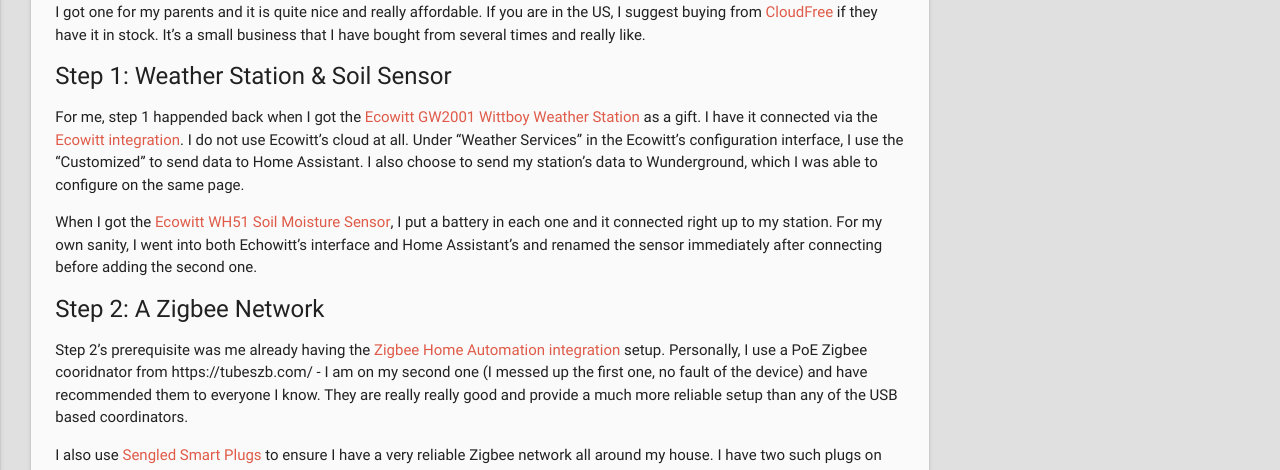
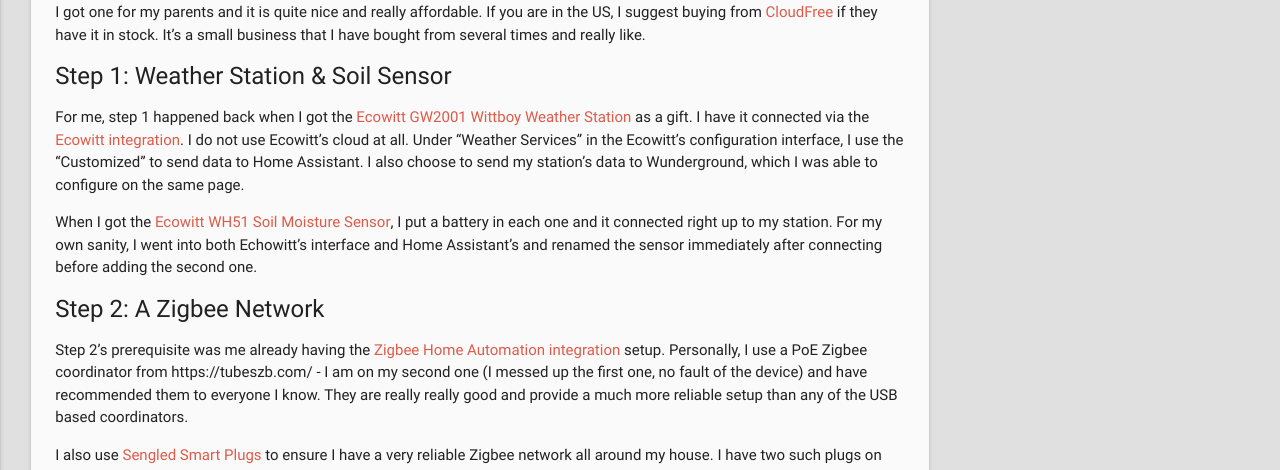
Before and after one commit to genebean/jekyll-beanbag, a Jekyll site: the page built from _posts/2024-05-01-automated-plant-watering.md, in a window 1280 px wide and 900 px high, scrolled down 4313 px. Shown: the part 152-622 px from the top of the window. Built offline with Jekyll 4.4.1, drawn with Linux system fonts in a browser that asks for light colours; nearby versions of some CDN libraries; comment, search, counter and statistics services are not loaded; some of the changed text lies outside the part shown.

Commit message:
Fix spelling

```diff
--- a/_posts/2024-05-01-automated-plant-watering.md
+++ b/_posts/2024-05-01-automated-plant-watering.md
@@ -73,13 +73,13 @@
 
 ### Step 1: Weather Station & Soil Sensor
 
-For me, step 1 happended back when I got the [Ecowitt GW2001 Wittboy Weather Station](https://amzn.to/49ZbHhA) as a gift. I have it connected via the [Ecowitt integration](https://www.home-assistant.io/integrations/ecowitt/). I do not use Ecowitt's cloud at all. Under "Weather Services" in the Ecowitt's configuration interface, I use the "Customized" to send data to Home Assistant. I also choose to send my station's data to Wunderground, which I was able to configure on the same page.
+For me, step 1 happened back when I got the [Ecowitt GW2001 Wittboy Weather Station](https://amzn.to/49ZbHhA) as a gift. I have it connected via the [Ecowitt integration](https://www.home-assistant.io/integrations/ecowitt/). I do not use Ecowitt's cloud at all. Under "Weather Services" in the Ecowitt's configuration interface, I use the "Customized" to send data to Home Assistant. I also choose to send my station's data to Wunderground, which I was able to configure on the same page.
 
 When I got the [Ecowitt WH51 Soil Moisture Sensor](https://amzn.to/4aWRJoV), I put a battery in each one and it connected right up to my station. For my own sanity, I went into both Echowitt's interface and Home Assistant's and renamed the sensor immediately after connecting before adding the second one.
 
 ### Step 2: A Zigbee Network
 
-Step 2's prerequisite was me already having the [Zigbee Home Automation integration](https://www.home-assistant.io/integrations/zha/) setup. Personally, I use a PoE Zigbee cooridnator from https://tubeszb.com/ - I am on my second one (I messed up the first one, no fault of the device) and have recommended them to everyone I know. They are really really good and provide a much more reliable setup than any of the USB based coordinators.
+Step 2's prerequisite was me already having the [Zigbee Home Automation integration](https://www.home-assistant.io/integrations/zha/) setup. Personally, I use a PoE Zigbee coordinator from https://tubeszb.com/ - I am on my second one (I messed up the first one, no fault of the device) and have recommended them to everyone I know. They are really really good and provide a much more reliable setup than any of the USB based coordinators.
 
 I also use [Sengled Smart Plugs](https://amzn.to/3JJhj4S) to ensure I have a very reliable Zigbee network all around my house. I have two such plugs on the side of the house that has the spigot on the outside.
 
```
Also changed, not shown: other parts of _posts/2024-05-01-automated-plant-watering.md (+1 -1 lines).
